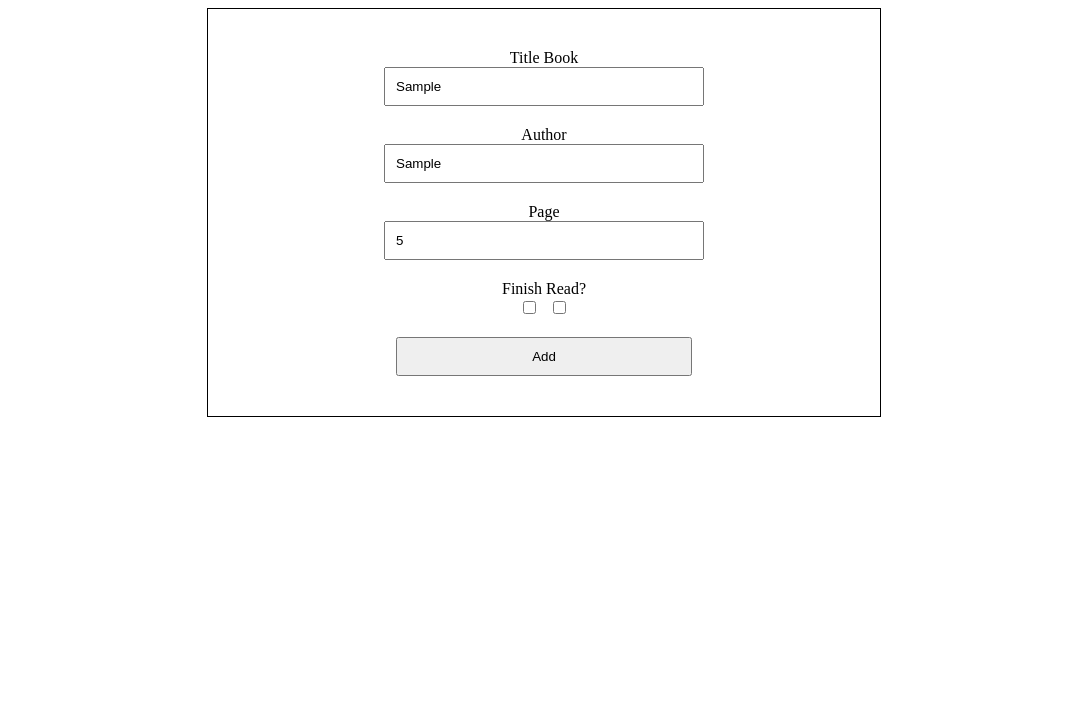
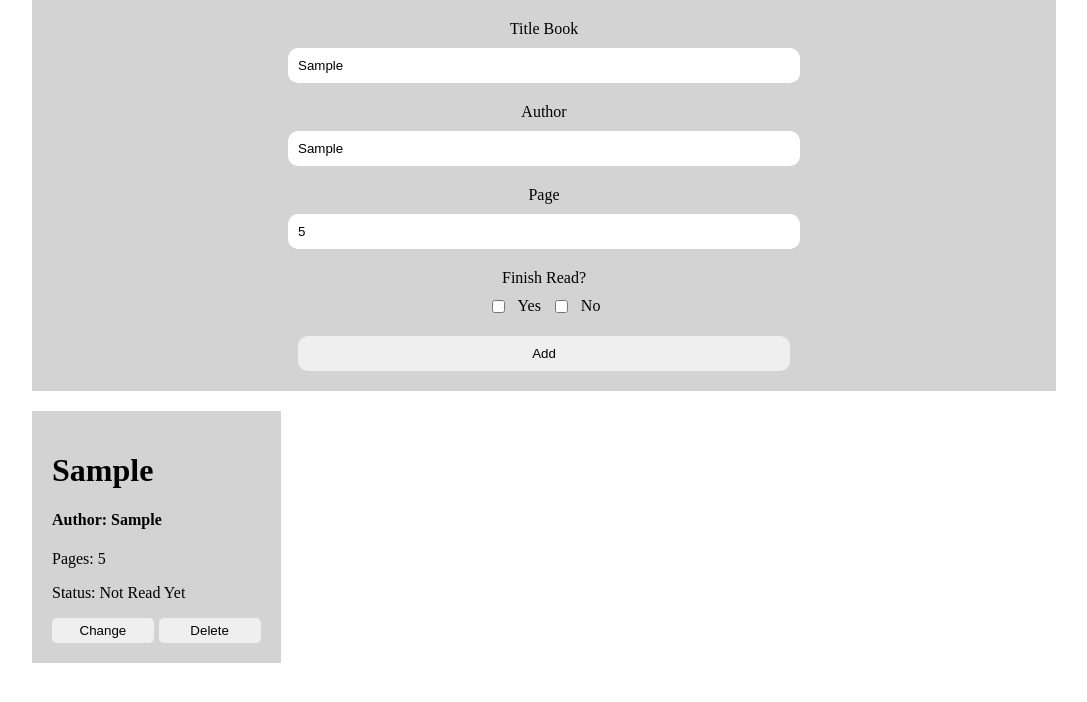
Before and after one commit to Rio-adri/Library-app, a plain HTML site: page index.html in a window 1280 px wide. Both pictures are taken after typing "Sample", "Sample", "5" into the empty fields and a click on the button "Add". Shown: the whole page, without its empty margins (96-1183 px from the left). Drawn offline with Linux system fonts and the light colour scheme.

Commit message:
memisahkan file pada berbagai folder dan menambahkan fungsi render

```diff
--- /dev/null
+++ b/assets/style.css
@@ -0,0 +1,77 @@
+body{
+    margin: 0;
+    padding: 0;
+}
+
+.container{
+height: 100vh;
+}
+
+.container-form {
+    width:100%;
+    display: flex;
+    flex-direction: column;
+    margin-bottom : 20px;
+}
+
+.form {
+    background-color: lightgray;
+    margin: 0 auto;
+    width: 80%;
+
+}
+
+.container-input {
+    align-items: center;
+    display: flex;
+    flex-direction: column;
+    margin:20px;
+    gap: 10px;
+}
+
+.container-input input {
+    padding: 10px;
+    width: 50%;
+    border-radius: 10px;
+    border: none;
+}
+
+.container-checkbox {
+    display: flex;
+    gap : 10px;
+}
+
+.submit-btn {
+    border-radius: 10px;
+    border: none;
+    width: 50%;
+    padding: 10px;
+}
+
+.container-list {
+    display: grid;
+    grid-template-columns: repeat(4, 1fr); /* 4 kolom */
+    gap: 10px; /* Jarak antar elemen */
+    margin: 0 auto;
+    width: 80%;
+}
+
+.container-book {
+    background-color: lightgray;
+    width: auto;
+    padding : 20px;
+}
+
+.container-btn{
+    display: flex;
+    gap : 5px;
+}
+
+.container-btn button {
+    border: none;
+    border-radius: 5px;
+    width : 100%;
+    padding-top : 5px;
+    padding-bottom : 5px;
+
+}
--- /dev/null
+++ b/config/script.js
@@ -0,0 +1,85 @@
+const myLibrary = [];
+
+// Constructor function untuk membuat buku baru
+function Book(title, author, page, isRead) {
+    this.title = title;
+    this.author = author;
+    this.pages = page;
+    this.isRead = isRead;
+    this.info = function () {
+        return `${this.isRead ? "Done" : "Not Read Yet"}`;
+    };
+}
+
+function addBook(title, author, page, isRead) {
+    const newBook = new Book(title, author, page, isRead);
+    myLibrary.push(newBook);
+}
+
+// DOM
+document.addEventListener('DOMContentLoaded', function () {
+    const submit = document.getElementById('submit');
+    const containerBook = document.getElementById('container-list');
+    const changeBtn = document.getElementById("change-btn");
+    const deleteBtn = document.getElementById("delete-btn");
+
+    submit.addEventListener('click', function (e) {
+        e.preventDefault();
+
+        const inputTitle = document.getElementById('inputTitle').value;
+        const inputAuthor = document.getElementById('inputAuthor').value;
+        const inputPage = document.getElementById('inputPage').value;
+        const inputIsReadYes = document.getElementById('inputYes').checked;
+        const inputIsReadNo = document.getElementById('inputNo').checked;
+
+        const isRead = inputIsReadYes && !inputIsReadNo;
+
+        addBook(inputTitle, inputAuthor, inputPage, isRead);
+        console.log(myLibrary);
+
+        // Bersihkan kontainer sebelum render ulang
+        containerBook.innerHTML = '';
+
+        // Render semua buku
+        for (let i = 0; i < myLibrary.length; i++) {
+            renderBook(myLibrary[i]);
+        }
+    });
+
+    function renderBook(book) {
+        const div = document.createElement('div');
+        const title = document.createElement('h1');
+        const author = document.createElement('h4');
+        const page = document.createElement('p');
+        const isRead = document.createElement('p');
+        const changeBtn = document.createElement('button');
+        const deleteBtn = document.createElement('button');
+        const divBtn = document.createElement('div');
+
+        title.innerText = book.title;
+        author.innerText = `Author: ${book.author}`;
+        page.innerText = `Pages: ${book.pages}`;
+        isRead.innerText = `Status: ${book.isRead ? "Done" : "Not Read Yet"}`;
+        changeBtn.innerText = "Change";
+        deleteBtn.innerText = "Delete";
+
+
+        changeBtn.setAttribute("id", "change-btn");
+        deleteBtn.setAttribute("id", "delete-btn");
+
+
+        divBtn.setAttribute("class", "container-btn");
+        divBtn.append(changeBtn, deleteBtn);
+
+        // Set atribut
+        div.setAttribute("class", "container-book");
+
+        // Append elemen ke div
+        div.append(title, author, page, isRead, divBtn);
+
+        // Tambahkan div ke kontainer
+        containerBook.appendChild(div);
+    }
+
+
+});
--- a/index.html
+++ b/index.html
@@ -4,7 +4,7 @@
     <meta charset="UTF-8">
     <meta name="viewport" content="width=device-width, initial-scale=1.0">
     <title>Document</title>
-    <link rel="stylesheet" href="style.css">
+    <link rel="stylesheet" href="assets/style.css">
 </head>
 <body>
     <div class="container">
@@ -25,8 +25,8 @@
                 <div class="container-input">
                     <label for="isRead" class="isRead">Finish Read? </label>
                     <div class="container-checkbox">
-                        <input type="checkbox" value="Yes" class="inputYes" id="inputYes" required>
-                        <input type="checkbox" value="No" class="inputNo" id="inputNo" required>
+                        <input type="checkbox"  class="inputYes" id="inputYes" required>Yes
+                        <input type="checkbox"  class="inputNo" id="inputNo" required>No
                     </div>
                 </div>
                 <div class="container-input">
@@ -34,8 +34,21 @@
                 </div>
             </form>
         </div>
+
+        <div class="container-list" id="container-list">
+            <div class="container-book">
+                <h1>Judul</h1>
+                <h4>Penulis</h4>
+                <p>Halaman</p>
+                <p>Sudah Baca</p>
+                <div class="container-btn">
+                    <button id="delete-btn">edit</button>
+                    <button id="change-btn">hapus</button>
+                </div>
+            </div>
+        </div>
     </div>
 
-    <script src="script.js" type="module"></script>
+    <script src="config/script.js" type="module"></script>
 </body>
 </html>
--- a/script.js
+++ /dev/null
@@ -1,50 +0,0 @@
-
-const myLibrary = [];
-
-// constructor function untuk membuat buku baru
-function Book(title, author, pages, isRead) {
-    this.title = title;
-    this.author = author;
-    this.pages = pages;
-    this.isRead = isRead;
-    this.info = function () {
-        return `${this.isRead === true ? "Done" : "Not Read Yet"}`;
-    }
-}
-
-function addBook (title,author,pages,isRead) {
-    const newBook = new Book(title,author,pages,isRead);
-    myLibrary.push(newBook);
-}
-
-// DOM
-document.addEventListener('DOMContentLoaded' ,function () {
-    const submit = document.getElementById('submit');
-
-    submit.addEventListener('click', function (e) {
-        e.preventDefault();
-
-        const inputTitle = document.getElementById('inputTitle').value;
-        const inputAuthor = document.getElementById('inputAuthor').value;
-        const inputPage = document.getElementById('inputPage').value;
-        const inputIsReadYes = document.getElementById('inputYes').checked;
-        const inputIsReadNo = document.getElementById('inputNo').checked;
-
-        let isRead = false;
-
-        if(inputIsReadYes == true && inputIsReadNo == false) {
-            isRead = true;
-        } else{
-            isRead = false;
-        }
-
-        addBook(inputTitle, inputAuthor, inputPage, isRead);
-
-    });
-
-    function renderBook () {
-
-    }
-
-
-})
--- a/style.css
+++ /dev/null
@@ -1,41 +0,0 @@
-.container{
-
-}
-
-.container-form {
-    margin: 0 auto;
-    width:50%;
-    border: 1px solid;
-    padding: 20px;
-    display: flex;
-    flex-direction: column;
-    align-items: center;
-
-}
-
-.form {
-    width: 100%;
-}
-
-.container-input {
-    align-items: center;
-    display: flex;
-    flex-direction: column;
-    margin:20px;
-}
-
-.container-input input {
-    padding: 10px;
-    width: 50%;
-}
-
-.container-checkbox {
-    display: flex;
-    gap : 10px;
-}
-
-
-.submit-btn {
-    width: 50%;
-    padding: 10px;
-}
```
Also changed, not shown: book-list.html (added, +11 -0 lines), tempCodeRunnerFile.js (added, +30 -0 lines).
